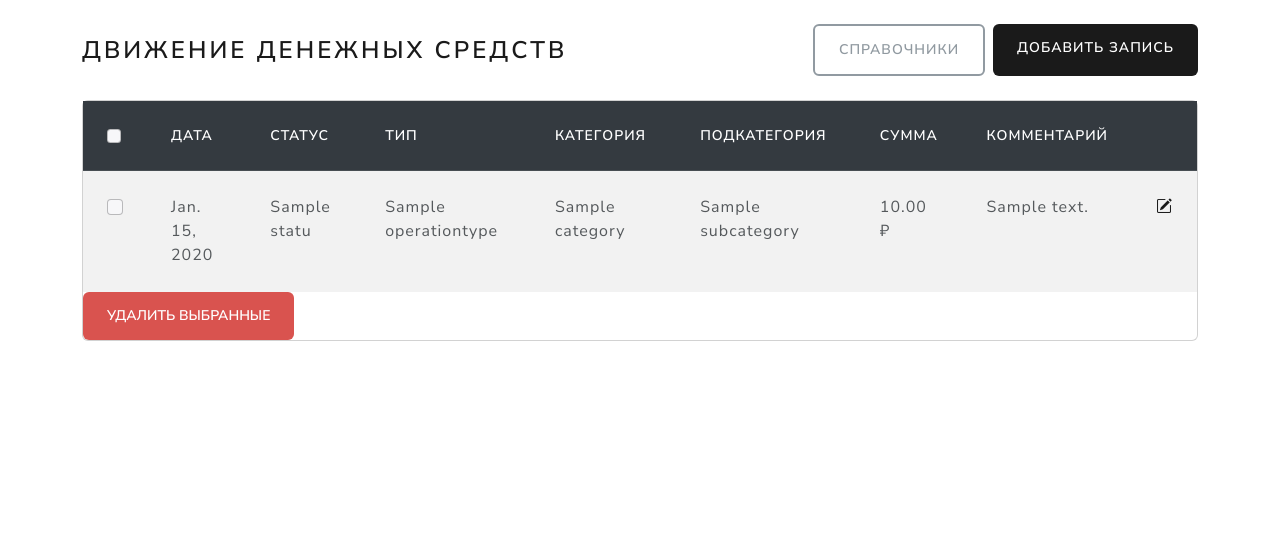
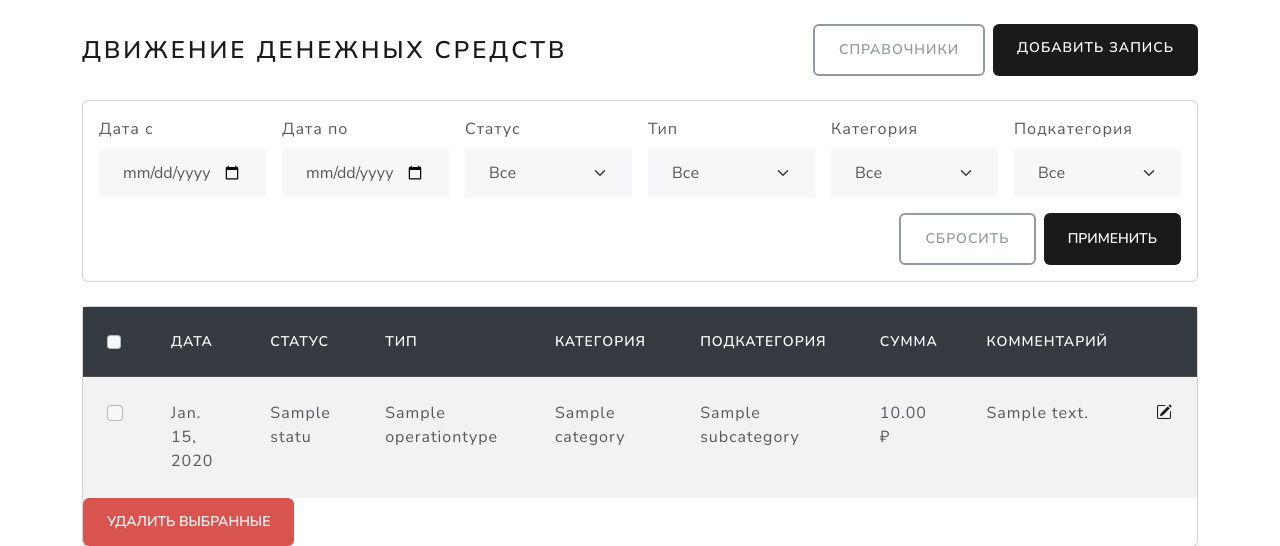
Before and after one commit to aurusxd/cash-flow, a Django app: page / in a window 1280 px wide. Shown: the top 546 px of the page. Run offline with Django 5.2, Linux system fonts and the light colour scheme; tables that the repository leaves empty hold one stand-in row (values such as "Sample post"); some libraries are stand-ins or nearby versions.

Commit message:
feat: add filters

```diff
--- a/cashflow/templates/record_list.html
+++ b/cashflow/templates/record_list.html
@@ -33,6 +33,103 @@
             </a>
         </div>
     </div>
+
+    <form method="get" class="card mb-4">
+        <div class="card-body">
+            <div class="row g-3 align-items-end">
+                <div class="col-12 col-md-2">
+                    <label class="form-label" for="date_from">Дата с</label>
+                    <input
+                        type="date"
+                        class="form-control"
+                        id="date_from"
+                        name="date_from"
+                        value="{{ selected_filters.date_from }}"
+                    >
+                </div>
+
+                <div class="col-12 col-md-2">
+                    <label class="form-label" for="date_to">Дата по</label>
+                    <input
+                        type="date"
+                        class="form-control"
+                        id="date_to"
+                        name="date_to"
+                        value="{{ selected_filters.date_to }}"
+                    >
+                </div>
+
+                <div class="col-12 col-md-2">
+                    <label class="form-label" for="status">Статус</label>
+                    <select class="form-select" id="status" name="status">
+                        <option value="">Все</option>
+                        {% for status in statuses %}
+                            <option
+                                value="{{ status.id }}"
+                                {% if status.id|stringformat:"s" == selected_filters.status %}selected{% endif %}
+                            >
+                                {{ status.name }}
+                            </option>
+                        {% endfor %}
+                    </select>
+                </div>
+
+                <div class="col-12 col-md-2">
+                    <label class="form-label" for="operation_type">Тип</label>
+                    <select class="form-select" id="operation_type" name="operation_type">
+                        <option value="">Все</option>
+                        {% for operation_type in operation_types %}
+                            <option
+                                value="{{ operation_type.id }}"
+                                {% if operation_type.id|stringformat:"s" == selected_filters.operation_type %}selected{% endif %}
+                            >
+                                {{ operation_type.name }}
+                            </option>
+                        {% endfor %}
+                    </select>
+                </div>
+
+                <div class="col-12 col-md-2">
+                    <label class="form-label" for="category">Категория</label>
+                    <select class="form-select" id="category" name="category">
+                        <option value="">Все</option>
+                        {% for category in categories %}
+                            <option
+                                value="{{ category.id }}"
+                                {% if category.id|stringformat:"s" == selected_filters.category %}selected{% endif %}
+                            >
+                                {{ category.name }}
+                            </option>
+                        {% endfor %}
+                    </select>
+                </div>
+
+                <div class="col-12 col-md-2">
+                    <label class="form-label" for="subcategory">Подкатегория</label>
+                    <select class="form-select" id="subcategory" name="subcategory">
+                        <option value="">Все</option>
+                        {% for subcategory in subcategories %}
+                            <option
+                                value="{{ subcategory.id }}"
+                                {% if subcategory.id|stringformat:"s" == selected_filters.subcategory %}selected{% endif %}
+                            >
+                                {{ subcategory.name }}
+                            </option>
+                        {% endfor %}
+                    </select>
+                </div>
+
+                <div class="col-12 d-flex gap-2 justify-content-end">
+                    <a href="{% url 'record_list' %}" class="btn btn-outline-secondary">
+                        Сбросить
+                    </a>
+                    <button type="submit" class="btn btn-primary">
+                        Применить
+                    </button>
+                </div>
+            </div>
+        </div>
+    </form>
 
     <div class="card">
         <div class="card-body p-0">
@@ -101,5 +198,41 @@
 
 </div>
 
+<script>
+    const operationTypeFilter = document.getElementById("operation_type");
+    const categoryFilter = document.getElementById("category");
+    const subcategoryFilter = document.getElementById("subcategory");
+
+    operationTypeFilter.addEventListener("change", async () => {
+        const operationTypeId = operationTypeFilter.value;
+
+        categoryFilter.innerHTML = '<option value="">Все</option>';
+        subcategoryFilter.innerHTML = '<option value="">Все</option>';
+
+        if (!operationTypeId) return;
+
+        const response = await fetch(`/ajax/categories/?operation_type_id=${operationTypeId}`);
+        const categories = await response.json();
+
+        categories.forEach(category => {
+            categoryFilter.add(new Option(category.name, category.id));
+        });
+    });
+
+    categoryFilter.addEventListener("change", async () => {
+        const categoryId = categoryFilter.value;
+
+        subcategoryFilter.innerHTML = '<option value="">Все</option>';
+
+        if (!categoryId) return;
+
+        const response = await fetch(`/ajax/subcategories/?category_id=${categoryId}`);
+        const subcategories = await response.json();
+
+        subcategories.forEach(subcategory => {
+            subcategoryFilter.add(new Option(subcategory.name, subcategory.id));
+        });
+    });
+</script>
 </body>
 </html>
--- a/cashflow/views/record.py
+++ b/cashflow/views/record.py
@@ -6,7 +6,7 @@ from django.views import View
 from django.views.generic import CreateView, DeleteView, ListView, UpdateView
 
 from cashflow.forms import RecordForm
-from cashflow.models import Category, Record, Subcategory
+from cashflow.models import Category, OperationType, Record, Status, Subcategory
 from cashflow.selectors.record import get_records_queryset
 
 
@@ -39,6 +39,39 @@ class RecordListView(ListView):
             queryset = queryset.filter(subcategory_id=subcategory)
 
         return queryset
+
+    def get_context_data(self, **kwargs):
+        context = super().get_context_data(**kwargs)
+
+        selected_operation_type = self.request.GET.get("operation_type", "")
+        selected_category = self.request.GET.get("category", "")
+
+        categories = Category.objects.select_related("operation_type")
+        if selected_operation_type:
+            categories = categories.filter(operation_type_id=selected_operation_type)
+
+        subcategories = Subcategory.objects.select_related("category")
+        if selected_category:
+            subcategories = subcategories.filter(category_id=selected_category)
+
+        context.update(
+            {
+                "statuses": Status.objects.all(),
+                "operation_types": OperationType.objects.all(),
+                "categories": categories,
+                "subcategories": subcategories,
+                "selected_filters": {
+                    "date_from": self.request.GET.get("date_from", ""),
+                    "date_to": self.request.GET.get("date_to", ""),
+                    "status": self.request.GET.get("status", ""),
+                    "operation_type": selected_operation_type,
+                    "category": selected_category,
+                    "subcategory": self.request.GET.get("subcategory", ""),
+                },
+            }
+        )
+
+        return context
 
 
 class RecordCreateView(CreateView):
```
